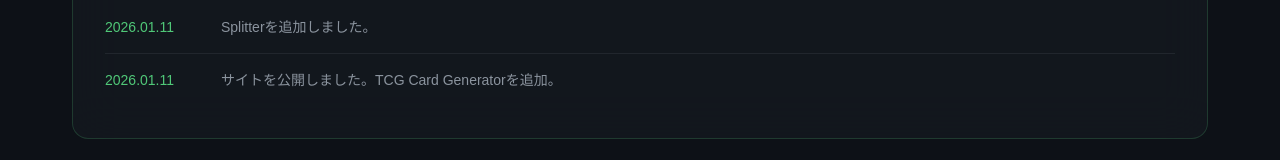
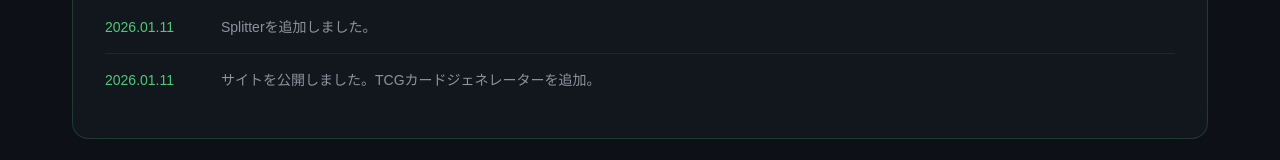
Before and after one commit to noregista/saison-lab, a Next.js app: page / in a window 1280 px wide. Shown: the part 1260-1420 px from the top of the page. Built offline with nearby package versions, Linux system fonts and the light colour scheme.

Commit message:
Update internal names in update log and X posts for alignment.

```diff
--- a/src/app/page.tsx
+++ b/src/app/page.tsx
@@ -19,7 +19,7 @@ const translations = {
         'app-creatures-desc': '151匹の架空の生物を収録したインタラクティブな図鑑。',
         'no-results': '該当するアプリが見つかりません',
         'update-title': '更新履歴',
-        'update-1': 'サイトを公開しました。TCG Card Generatorを追加。',
+        'update-1': 'サイトを公開しました。TCGカードジェネレーターを追加。',
         'update-2': 'Splitterを追加しました。',
         'footer-privacy': 'プライバシーポリシー',
         'footer-contact': 'お問い合わせ',
```
